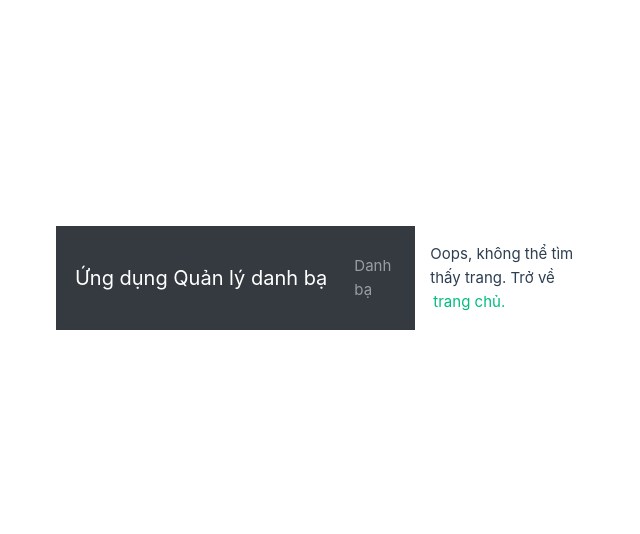
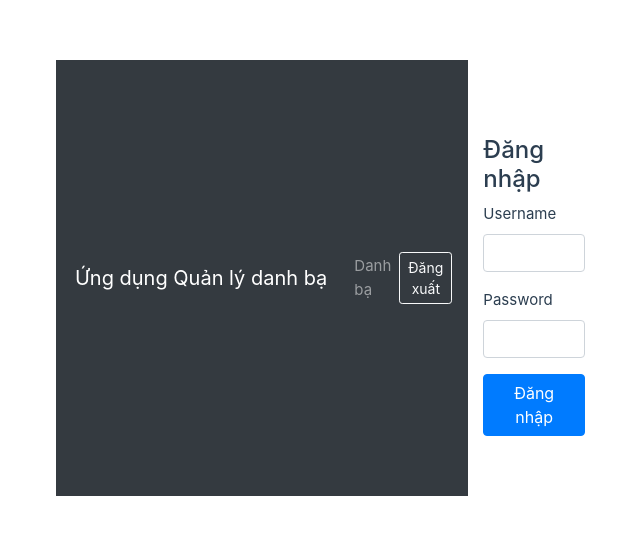
Before and after one commit to baodc24v7k003-dot/DC24V7K003_LyQuocBao_FRONTEND, a Vue app in the folder contactbook-frontend/: page /login in a window 1280 px wide. Shown: the part 122-656 px from the top of the page, without its empty margins (8-648 px from the left). Built offline with nearby package versions, Linux system fonts and the light colour scheme; the HTML template or start-up script is replaced by a standard one.

Commit message:
them chuc nang dap nhap

```diff
--- a/contactbook-frontend/src/components/AppHeader.vue
+++ b/contactbook-frontend/src/components/AppHeader.vue
@@ -9,5 +9,23 @@ Danh bạ
         </router-link>
       </li>
     </div>
+    <div class="navbar-nav ml-auto">
+      <button class="btn btn-outline-light btn-sm" @click="logout">
+        <i class="fas fa-sign-out-alt"></i> Đăng xuất
+      </button>
+    </div>
   </nav>
 </template>
+
+<script>
+export default {
+  methods: {
+    logout() {
+      if (confirm("Bạn có muốn đăng xuất không?")) {
+        localStorage.removeItem("token");
+        this.$router.push({ name: "login" });
+      }
+    },
+  },
+};
+</script>
--- a/contactbook-frontend/src/router/index.js
+++ b/contactbook-frontend/src/router/index.js
@@ -1,11 +1,14 @@
 import { createWebHistory, createRouter } from "vue-router";
 import ContactBook from "@/views/ContactBook.vue";
+import Login from "@/views/Login.vue";
 const routes = [
 {
 path: "/",
 name: "contactbook",
 component: ContactBook,
 },
+ { path: "/login", name: "login", component: Login },
+  { path: "/", name: "contactbook", component: ContactBook },
 {
 path: "/:pathMatch(.*)*",
 name: "notfound",
@@ -28,3 +31,11 @@ history: createWebHistory(import.meta.env.BASE_URL),
 routes,
 });
 export default router;
+router.beforeEach((to, from, next) => {
+  const token = localStorage.getItem("token");
+  if (to.name !== "login" && !token) {
+    next({ name: "login" });
+  } else {
+    next();
+  }
+});
--- a/contactbook-frontend/src/services/api.service.js
+++ b/contactbook-frontend/src/services/api.service.js
@@ -1,13 +1,18 @@
 import axios from "axios";
-const commonConfig = {
-headers: {
-"Content-Type": "application/json",
-Accept: "application/json",
-},
+
+export default (baseURL) => {
+    const instance = axios.create({
+        baseURL,
+        headers: {
+            "Content-Type": "application/json",
+            Accept: "application/json",
+        },
+    });
+    // Tự động gắn token vào header
+    instance.interceptors.request.use((config) => {
+        const token = localStorage.getItem("token");
+        if (token) config.headers["Authorization"] = `Bearer ${token}`;
+        return config;
+    });
+    return instance;
 };
-export default (baseURL) => {
-return axios.create({
-baseURL,
-...commonConfig,
-});
-};
--- /dev/null
+++ b/contactbook-frontend/src/services/auth.service.js
@@ -0,0 +1,14 @@
+import createApiClient from "./api.service";
+
+class AuthService {
+    constructor(baseUrl = "/api/auth") {
+        this.api = createApiClient(baseUrl);
+    }
+    async login(data) {
+        return (await this.api.post("/login", data)).data;
+    }
+    async register(data) {
+        return (await this.api.post("/register", data)).data;
+    }
+}
+export default new AuthService();
--- /dev/null
+++ b/contactbook-frontend/src/views/Login.vue
@@ -0,0 +1,38 @@
+<template>
+  <div class="page" style="max-width: 400px; margin: 60px auto;">
+    <h4>Đăng nhập</h4>
+    <div class="form-group">
+      <label>Username</label>
+      <input v-model="username" type="text" class="form-control" />
+    </div>
+    <div class="form-group">
+      <label>Password</label>
+      <input v-model="password" type="password" class="form-control" />
+    </div>
+    <p class="text-danger" v-if="error">{{ error }}</p>
+    <button class="btn btn-primary" @click="login">Đăng nhập</button>
+  </div>
+</template>
+
+<script>
+import AuthService from "@/services/auth.service";
+export default {
+  data() {
+    return { username: "", password: "", error: "" };
+  },
+  methods: {
+    async login() {
+      try {
+        const res = await AuthService.login({
+          username: this.username,
+          password: this.password,
+        });
+        localStorage.setItem("token", res.token);
+        this.$router.push({ name: "contactbook" });
+      } catch (err) {
+        this.error = "Sai username hoặc password.";
+      }
+    },
+  },
+};
+</script>
```
Lines whose indentation alone changed are shown as unchanged.
